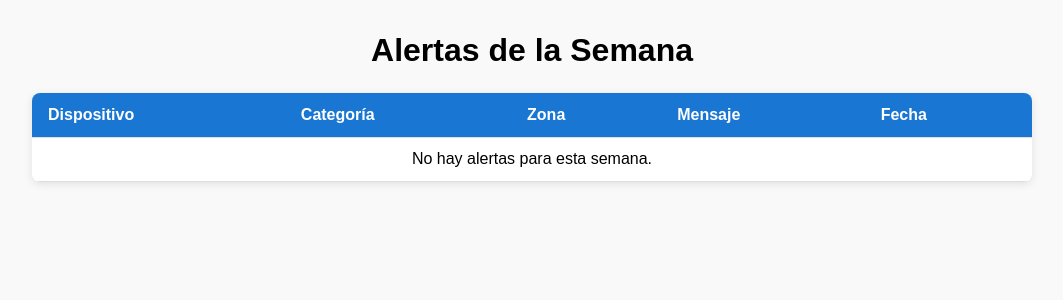
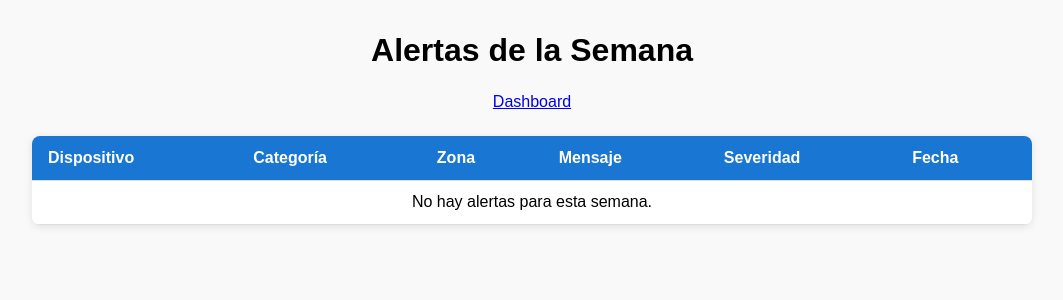
Before and after one commit to carlotee/eva1_EcoEnergy, a Django app: page /dispositivos/alerta_semanal/1/ in a window 1280 px wide. Shown: the top 300 px of the page, without its empty margins (108-1171 px from the left). Run offline with Django 5.2, Linux system fonts and the light colour scheme; data that the repository does not hold is empty.

Commit message:
se actualiza dispositivos y monitoreo

```diff
--- a/dispositivos/templates/dispositivos/alerta_semanal.html
+++ b/dispositivos/templates/dispositivos/alerta_semanal.html
@@ -40,7 +40,9 @@
 <body>
 
 <h1>Alertas de la Semana</h1>
-
+        <div style="text-align: center; margin-bottom: 25px;">
+            <a href="{% url 'panel_dispositivos' %}" class="btn-detalle">Dashboard</a>
+        </div>
 <table>
     <thead>
         <tr>
@@ -48,6 +50,7 @@
             <th>Categoría</th>
             <th>Zona</th>
             <th>Mensaje</th>
+            <th>Severidad</th>
             <th>Fecha</th>
         </tr>
     </thead>
@@ -58,11 +61,20 @@
             <td>{{ alerta.dispositivo.categoria.nombre }}</td>
             <td>{{ alerta.dispositivo.zona.nombre }}</td>
             <td>{{ alerta.mensaje }}</td>
+            <td>
+              {% if alerta.severidad == 'Grave' %}
+                <span style="color: red; font-weight: bold;">{{ alerta.severidad }}</span>
+              {% elif alerta.severidad == 'Alta' %}
+                <span style="color: orange;">{{ alerta.severidad }}</span>
+              {% else %}
+                <span>{{ alerta.severidad }}</span>
+              {% endif %}
+            </td>
             <td>{{ alerta.fecha|date:"Y-m-d H:i" }}</td>
         </tr>
         {% empty %}
         <tr>
-            <td colspan="5" style="text-align:center;">No hay alertas para esta semana.</td>
+            <td colspan="6" style="text-align:center;">No hay alertas para esta semana.</td>
         </tr>
         {% endfor %}
     </tbody>
--- a/dispositivos/templates/dispositivos/base.html
+++ b/dispositivos/templates/dispositivos/base.html
@@ -7,7 +7,7 @@
 </head>
 <body>
 
-    <!-- Navbar -->
+
 <nav class="navbar navbar-expand-lg navbar-dark bg-dark">
     <div class="container">
         <div class="navbar-nav">
@@ -15,6 +15,7 @@
             <a class="nav-link active" href="{% url 'listado_mediciones' %}">📊 Mediciones</a>
             <a class="nav-link active" href="{% url 'login_empresa' %}"> iniciar sesion</a>
             <a class="nav-link active" href="{% url 'registro_empresa' %}"> Registrarse</a>
+            <a class="nav-link active"href="{% url 'panel_dispositivos' %}" class="btn-detalle">Dashboard</a>
         </div>
     </div>
 </nav>
--- a/dispositivos/templates/dispositivos/mediciones.html
+++ b/dispositivos/templates/dispositivos/mediciones.html
@@ -119,6 +119,11 @@
 </head>
 <body>
     <h1>Listado de Mediciones</h1>
+    <div>
+        <div style="text-align: center; margin-bottom: 25px;">
+            <a href="{% url 'panel_dispositivos' %}" class="btn-detalle">Dashboard</a>
+        </div>
+    </div>
     <table>
         <thead>
             <tr>
--- a/dispositivos/templates/dispositivos/panel.html
+++ b/dispositivos/templates/dispositivos/panel.html
@@ -44,6 +44,9 @@
         <div class="card mb-4">
             <div class="card-body">
                 <h5 class="card-title">Alertas</h5>
+                <div>
+                    <a href="{% url 'alertas_todas' %}" class="btn-detalle">Ver alertas</a>
+                </div>
                 <ul class="list-group list-group-flush">
                     <li class="list-group-item d-flex justify-content-between align-items-center">
                         Alertas Urgentes
--- a/dispositivos/views.py
+++ b/dispositivos/views.py
@@ -142,6 +142,20 @@ def alerta_semanal(request, dispositivo_id):
 
     return render(request, 'dispositivos/alerta_semanal.html', context)
 
+def alertas_todas(request):
+    fecha_fin = now()
+    fecha_inicio = fecha_fin - timedelta(days=7)
+
+    alertas = Alerta.objects.filter(
+        fecha__range=(fecha_inicio, fecha_fin)
+    ).select_related('dispositivo', 'dispositivo__categoria', 'dispositivo__zona').order_by('-fecha')
+
+    context = {
+        'alertas_semana': alertas,
+    }
+
+    return render(request, 'dispositivos/alerta_semanal.html', context)
+
 def generar_y_enviar_alertas(request):
     mediciones_recientes = Medicion.objects.filter(fecha__date=date.today())
 
--- a/monitoreo/urls.py
+++ b/monitoreo/urls.py
@@ -36,4 +36,5 @@ urlpatterns = [
     path('editar/<int:dispositivo_id>/', views.editar_dispositivo, name='editar_dispositivo'),
     path('mediciones/', views.listado_mediciones, name='listado_mediciones'),
     path('dispositivos/<int:pk>/', views.detalle_dispositivo, name='detalle_dispositivo'),
+    path('dispositivos/alertas/', views.alertas_todas, name='alertas_todas'),
     ]
```
